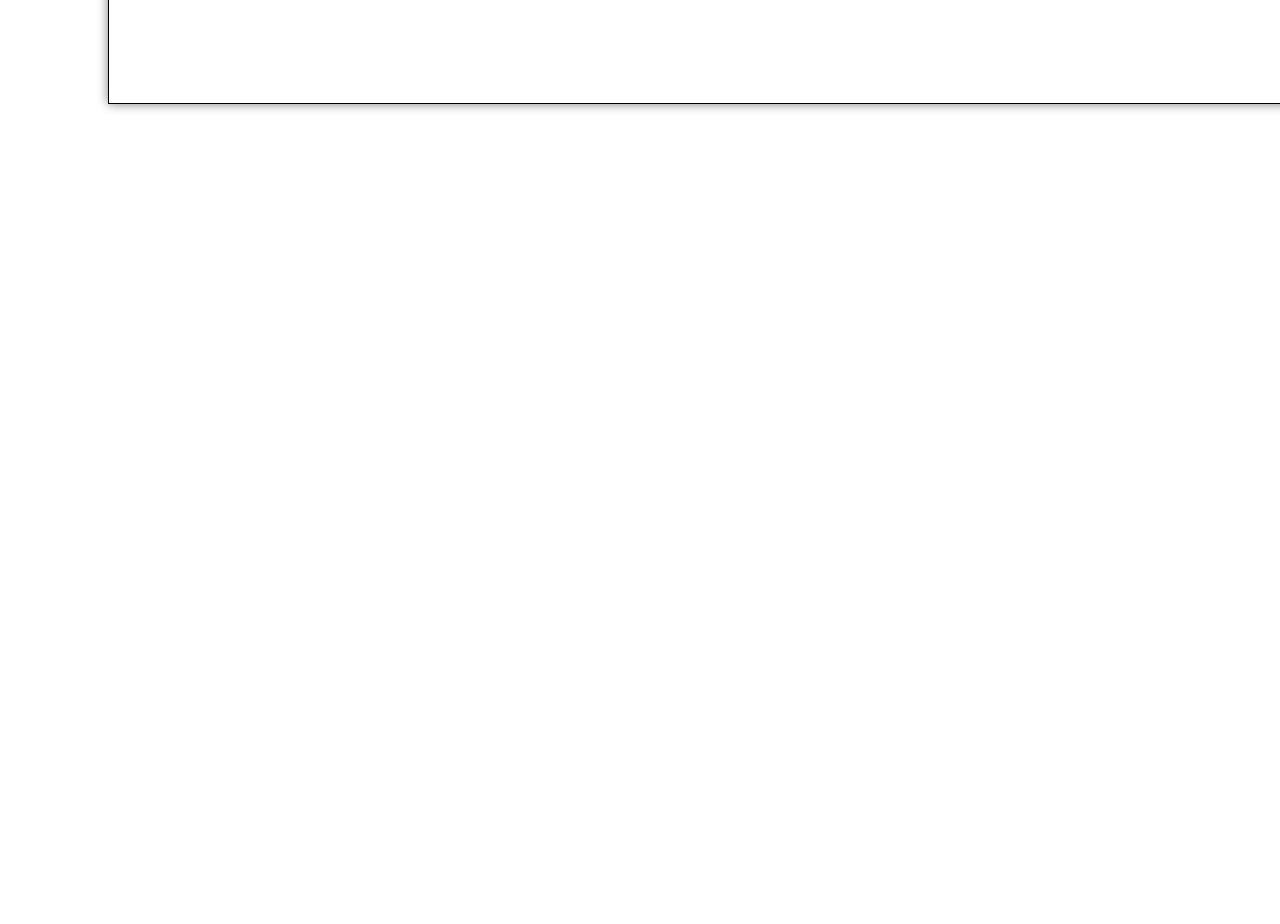
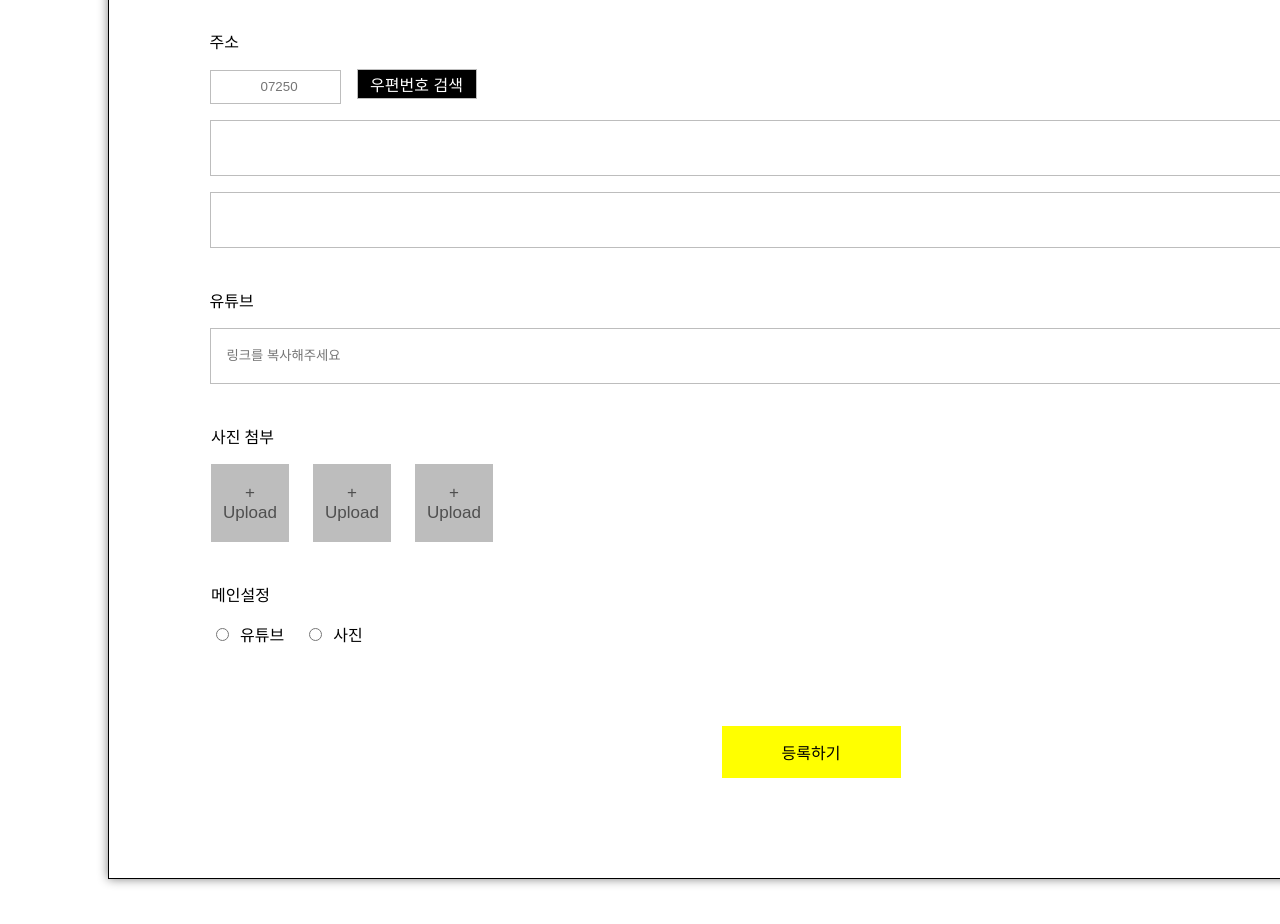
Before and after one commit to sounwoo/React-Next, a Next.js app in the folder freeboard_frontend/: page /boards/new in a window 1280 px wide. Shown: the part 1140-2064 px from the top of the page. Before the commit the page ends 1344 px from the top, so only its background shows below. Built offline with nearby package versions, Linux system fonts and the light colour scheme.

Commit message:
React : emotion 게시물 작성 페이지 완성

```diff
--- a/freeboard_frontend/pages/boards/new/index.js
+++ b/freeboard_frontend/pages/boards/new/index.js
@@ -8,6 +8,18 @@ import {
     Writer,
     Subject,
     Content,
+    FindMail,
+    Post,
+    SearchButton,
+    Adress,
+    Youtube,
+    ImageWrapper,
+    UploadButton,
+    ButtonWrapper,
+    OptionWrapper,
+    RadioButton,
+    RadioLabel,
+    SubmitButton,
 } from '../../../styles/boards.emotion';
 
 export default function BoardsCreatePage() {
@@ -32,6 +44,35 @@ export default function BoardsCreatePage() {
                 <Label>내용</Label>
                 <Content placeholder="내용을 입력해 주세요" />
             </InputWrapper>
+            <InputWrapper>
+                <Label>주소</Label>
+                <FindMail>
+                    <Post placeholder="07250" />
+                    <SearchButton>우편번호 검색</SearchButton>
+                    <Adress />
+                    <Adress />
+                </FindMail>
+            </InputWrapper>
+            <InputWrapper>
+                <Label>유튜브</Label>
+                <Youtube type="text" placeholder="링크를 복사해주세요" />
+            </InputWrapper>
+            <ImageWrapper>
+                <Label>사진 첨부</Label>
+                <UploadButton>+ Upload</UploadButton>
+                <UploadButton>+ Upload</UploadButton>
+                <UploadButton>+ Upload</UploadButton>
+            </ImageWrapper>
+            <OptionWrapper>
+                <Label>메인설정</Label>
+                <RadioButton type="radio" id="youtube" name="radio-button" />
+                <RadioLabel htmlFor="youtube">유튜브</RadioLabel>
+                <RadioButton type="radio" id="image" name="radio-button" />
+                <RadioLabel htmlFor="image">사진</RadioLabel>
+            </OptionWrapper>
+            <ButtonWrapper>
+                <SubmitButton>등록하기</SubmitButton>
+            </ButtonWrapper>
         </Wrapper>
     );
 }
--- a/freeboard_frontend/styles/boards.emotion.js
+++ b/freeboard_frontend/styles/boards.emotion.js
@@ -65,83 +65,75 @@ export const Content = styled.textarea`
     height: 480px;
     font-size: 16px;
     font-weight: 500;
-    padding: 16px;
+    padding-left: 16px;
+    padding-top: 16px;
     border: 1px solid #bdbdbd;
 `;
-/*
-export const Subject = styled.input`
-    width: 996px;
-    height: 52px;
-    padding-left: 16px;
-    border: 1px solid #bdbdbd;
-`;
-*/
-/*
-export const Content = styled.textarea`
-    width: 1183px;
-    height: 480px;
-    padding-left: 16px;
-    padding: 14px;
-    border: 1px solid #bdbdbd;
-`;
-export const ZipcodeWrapper = styled.div`
-    display: flex;
-    flex-direction: row;
+
+export const FindMail = styled.div`
+    width: 100%;
 `;
 
-export const Zipcode = styled.input`
+export const Post = styled.input`
     width: 77px;
-    height: 52px;
-    padding-left: 16px;
+    height: 30px;
+    padding-left: 50px;
     border: 1px solid #bdbdbd;
 `;
 
 export const SearchButton = styled.button`
-    width: 124px;
-    height: 52px;
+    width: 120px;
+    height: 30px;
+    font-size: 16px;
+    font-weight: 500;
+    color: white;
+    border: 1px solid #bdbdbd;
+    background: black;
     margin-left: 16px;
-    background-color: black;
     cursor: pointer;
-    color: white;
 `;
 
-export const Address = styled.input`
-    width: 996px;
+export const Adress = styled.input`
+    width: 1183px;
     height: 52px;
+    padding-left: 16px;
     margin-top: 16px;
-    padding-left: 16px;
     border: 1px solid #bdbdbd;
+    font-size: 16px;
+    font-weight: 500;
 `;
 
 export const Youtube = styled.input`
-    width: 996px;
+    width: 1183px;
     height: 52px;
     padding-left: 16px;
     border: 1px solid #bdbdbd;
 `;
 
 export const ImageWrapper = styled.div`
-    width: 996px;
+    width: 1200px;
+    /* padding-left: 16px; */
     padding-top: 40px;
 `;
 
 export const UploadButton = styled.button`
     width: 78px;
     height: 78px;
-    background-color: #bdbdbd;
+    background: #bdbdbd;
+    font-size: 17px;
     margin-right: 24px;
-    outline: none;
     border: none;
-    cursor: pointer;
+    color: #4f4f4f;
 `;
 
 export const OptionWrapper = styled.div`
-    width: 996px;
+    width: 1200px;
     padding-top: 40px;
 `;
 
 export const RadioButton = styled.input`
     cursor: pointer;
+    background: #ffd600;
 `;
 
 export const RadioLabel = styled.label`
@@ -158,18 +150,6 @@ export const ButtonWrapper = styled.div`
     padding-top: 80px;
 `;
 
-export const CancelButton = styled.button`
-    width: 179px;
-    height: 52px;
-    background-color: #bdbdbd;
-    border: none;
-    font-size: 16px;
-    font-weight: 500;
-    margin-left: 12px;
-    margin-right: 12px;
-    cursor: pointer;
-`;
-
 export const SubmitButton = styled.button`
     width: 179px;
     height: 52px;
@@ -182,9 +162,3 @@ export const SubmitButton = styled.button`
 
     background-color: yellow;
 `;
-
-export const Error = styled.div`
-    padding-top: 10px;
-    font-size: 14px;
-    color: red;
-`; */
```
